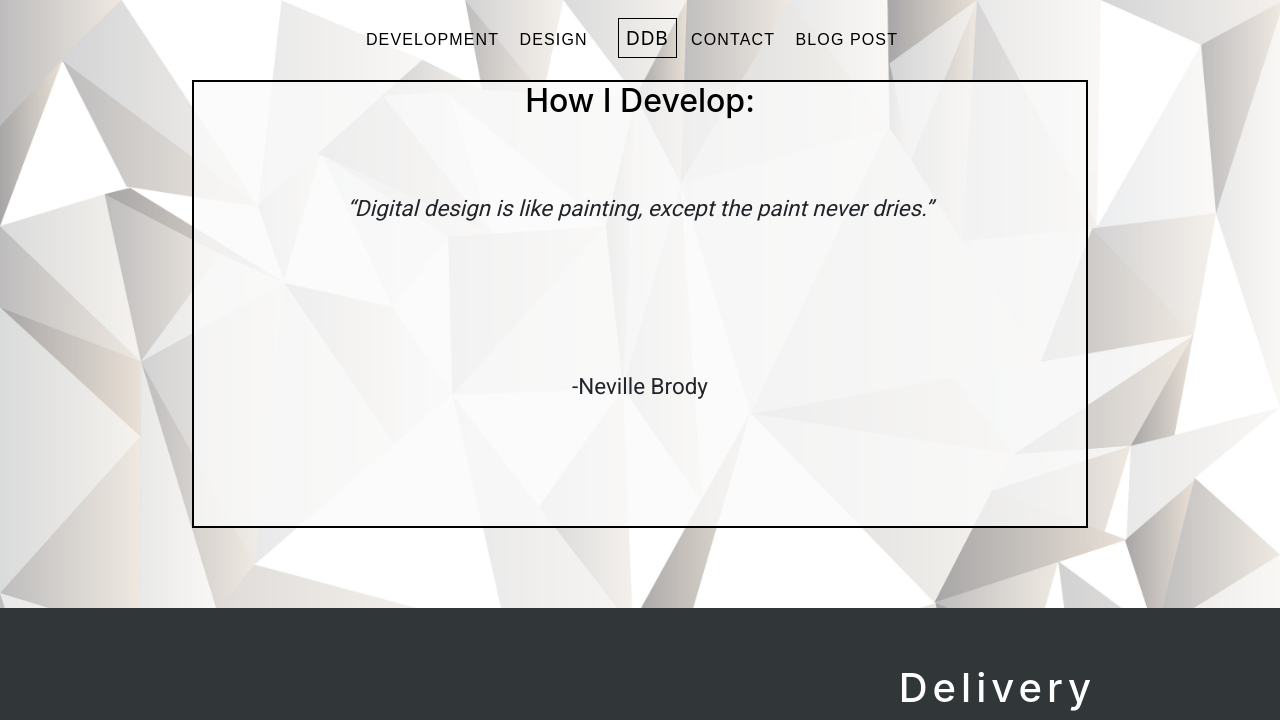
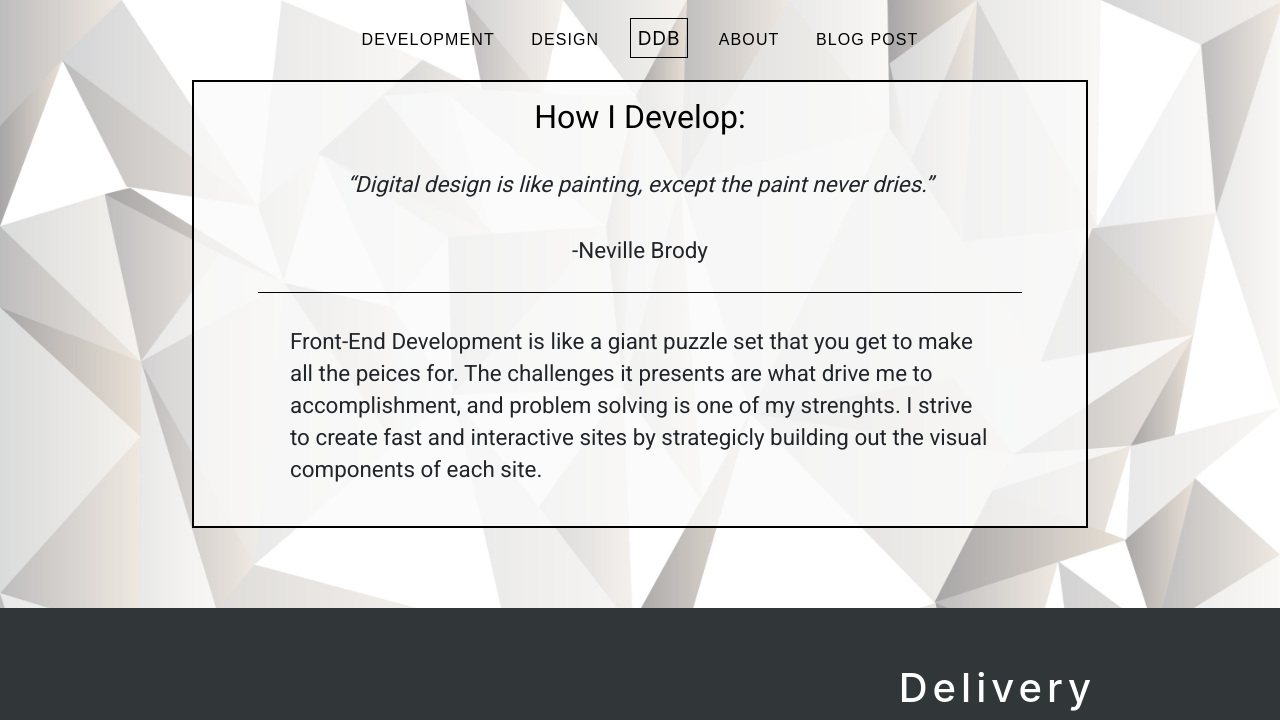
Before and after one commit to Dylan21B/Dylan21B.github.io, a plain HTML site: page development.html in a window 1280 px wide. Shown: the top 720 px of the page. Drawn offline with nearby package versions, Linux system fonts and the light colour scheme.

Commit message:
added final touches and descriptions

```diff
--- a/css/dev.css
+++ b/css/dev.css
@@ -18,14 +18,16 @@
     transform: scale(1.05);
 }
 .devHead{
+    padding: 1rem;
     display: flex;
     justify-content: center;
     color: black;
+    font-family: 'Roboto', sans-serif;
 }
 .devText{
     display: flex;
     justify-content: center;
-    padding: 4rem;
+    padding: .5rem;
     font-family: 'Roboto', sans-serif;
     font-size: 1.4rem;
 }
@@ -99,3 +101,13 @@
 .italic{
     font-style: italic;
 }
+.devDescription{
+    margin: 1rem 4rem;
+    border-top: solid 1px black;
+    display: flex;
+    justify-content: center;
+    padding: 2rem;
+    font-family: 'Roboto', sans-serif;
+    font-size: 1.4rem;
+    line-height: 2rem;
+}
--- a/css/main.css
+++ b/css/main.css
@@ -38,8 +38,16 @@ body, html {
     color: rgb(0, 0, 0);
     font-size: 1rem;
     letter-spacing:.07rem;
-    padding-right:1rem;
+    padding: 0px 1rem;
     font-weight: 500;
+    -webkit-transition-duration: 0.4s; /* Safari */
+    transition-duration: 0.4s;
+    text-decoration: none;
+}
+.nav-header-item:hover{
+    transform: scale(1.3);
+    border-bottom: 2px solid #44a2fa;
+    text-decoration: none;
 }
 #nav-header-logo{
     border: solid rgb(0, 0, 0) 1.5px;
@@ -99,7 +107,7 @@ body {
     height: 36rem;
     width: 56rem;
     margin:6rem;
-    background: linear-gradient(to top left,white, rgb(132, 222, 252),rgb(68, 162, 250));
+    background: linear-gradient(to top left,white, rgb(132, 222, 252),#44a2fa);
     box-shadow: 5px 10px 18px #888888;
     -webkit-box-shadow: 0px 0px 60px rgba(0,0,0,0.75);
 }
--- a/development.html
+++ b/development.html
@@ -20,7 +20,7 @@
 
             <a href="index.html"> <span id="nav-header-logo" style="background-color:transparent; color: #000000;"> DDB</span></a>
 
-            <a href="#contact" class="nav-header-item">CONTACT</a>
+            <a href="aboutme.html" class="nav-header-item">ABOUT</a>
             <a href="aboutme.html" class="nav-header-item">BLOG POST</a>
 
         </nav>
@@ -31,7 +31,10 @@
             <h2 class="devHead">How I Develop:</h2>
             <p class="devText italic">“Digital design is like painting, except the paint never dries.” </p>
             <p class="devText">-Neville Brody</p>
-        </div>
+            <div class="devDescription">
+                Front-End Development is like a giant puzzle set that you get to make all the peices for. The challenges it presents are what drive me to accomplishment, and problem solving is one of my strenghts. I strive to create fast and interactive sites by strategicly building out the visual components of each site.
+            </div>
+
 
 </article>
 
```
Also changed, not shown: css/design.css (+13 -1 lines), css/projects.css (+9 -4 lines), design.html (+4 -1 lines), index.html (+10 -5 lines).
